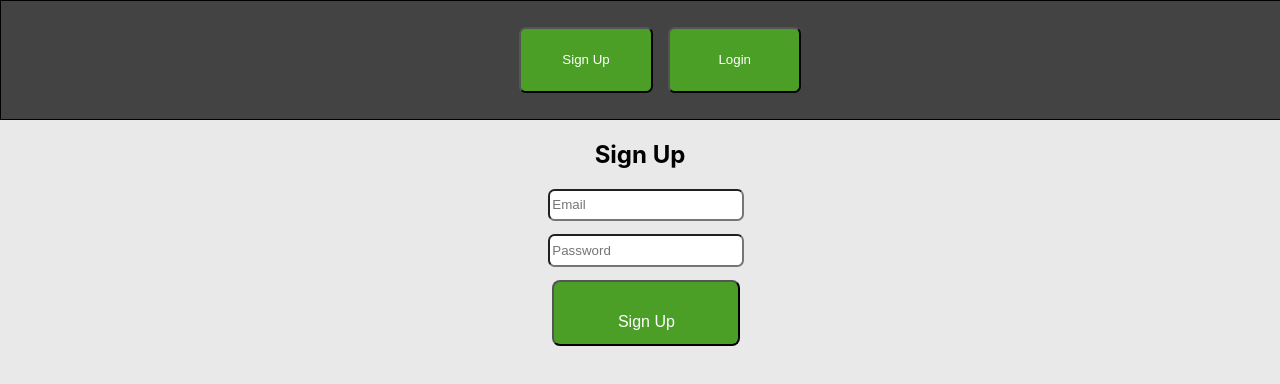
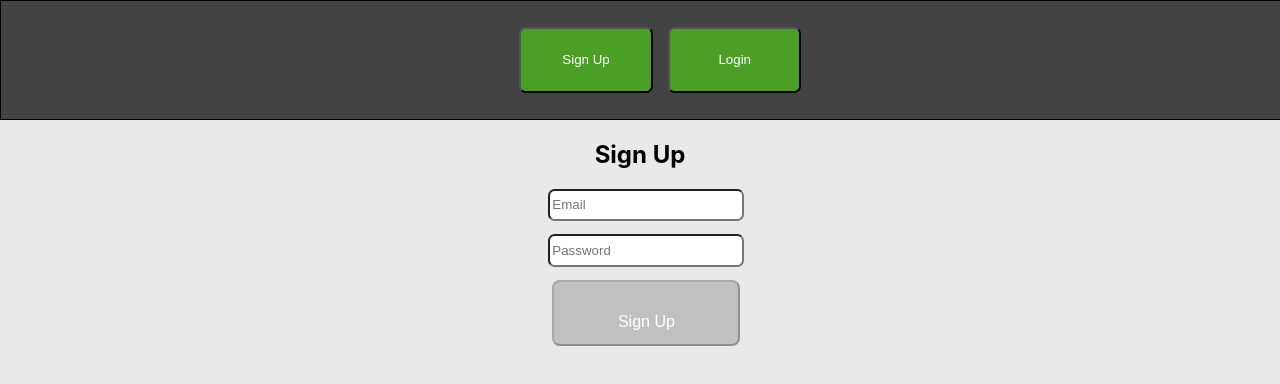
Before and after one commit to asahoo0/hoop_fantasy, a React (Create React App) app: page / in a window 1280 px wide. Shown: the top 384 px of the page. Built offline with nearby package versions, Linux system fonts and the light colour scheme; no server answers.

Commit message:
Fixed signup button, forgot earlier

```diff
--- a/src/components/signup.js
+++ b/src/components/signup.js
@@ -31,7 +31,7 @@ const Signup = () => {
               <input className = "login_column_internal" type="password" placeholder="Password" onChange={(e) => setPassword(e.target.value)} />
             </div>
             <div className="login_column_item">
-              <button className = "login_column_internal login_signin_button" onClick={handleSignUp}>Sign Up</button>
+              <button disabled={!email || !password} className = "login_column_internal login_signin_button" onClick={handleSignUp}>Sign Up</button>
             </div>
           </div>
         </div>
```
